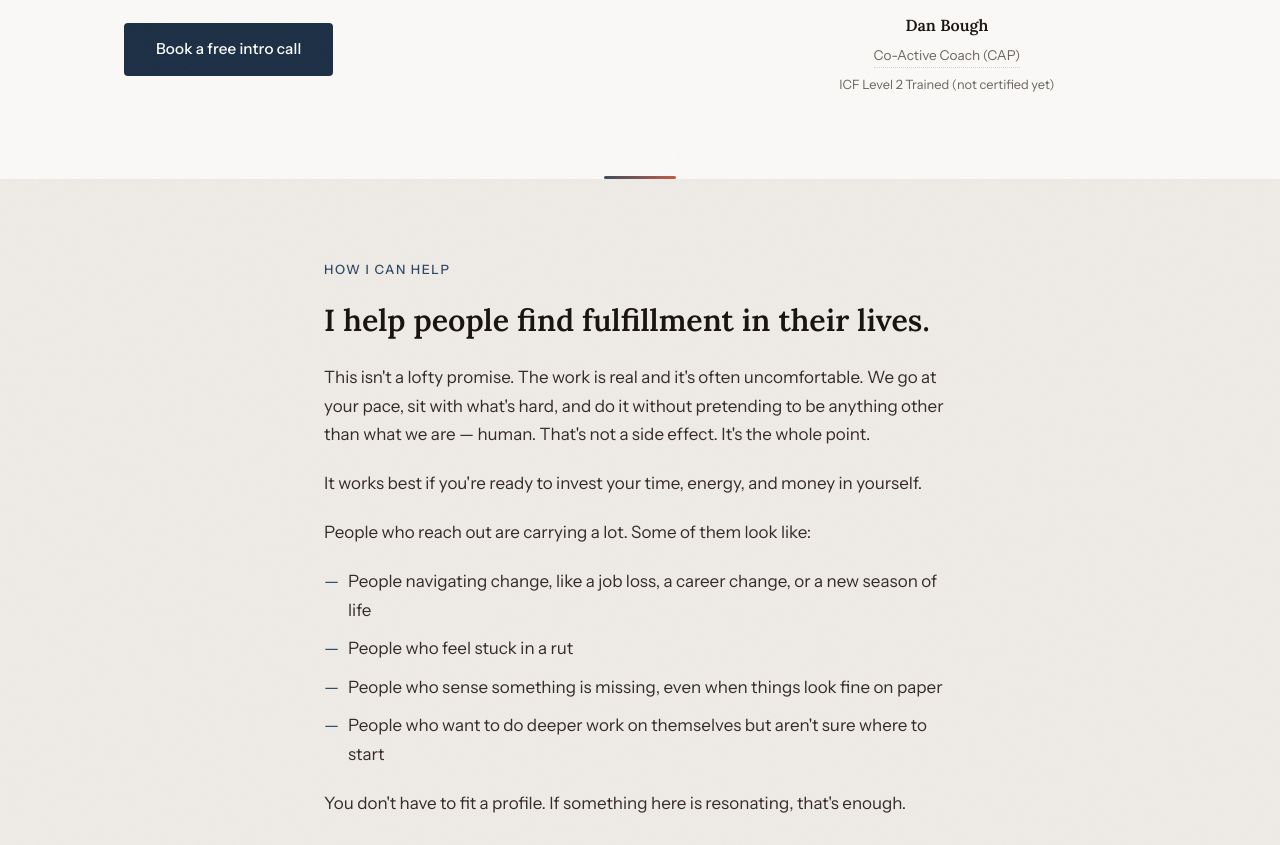
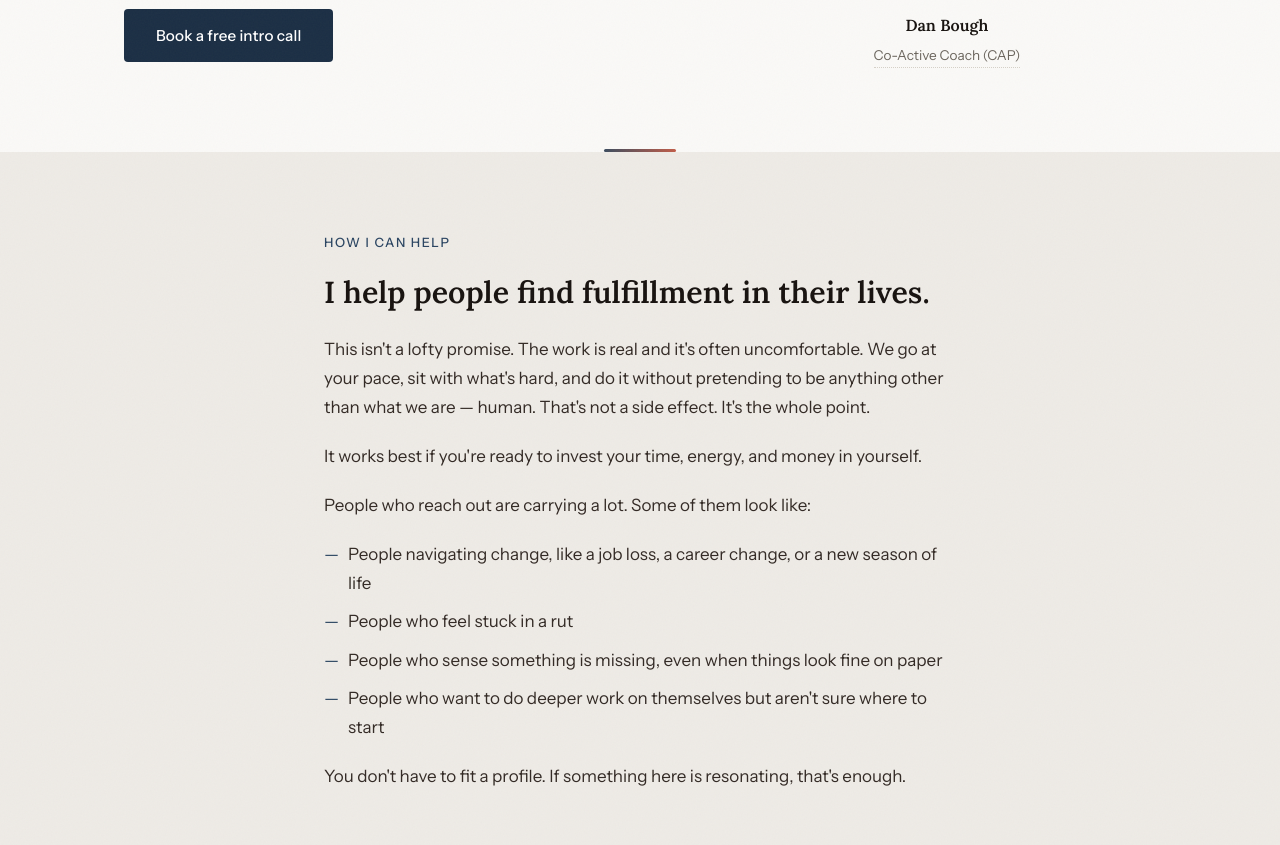
Before and after one commit to dbough/completely-human-coaching-com, a Jekyll site: the page built from index.html, in a window 1280 px wide and 1400 px high, cut to the strip 555-1400 px from the top of the window. Built offline with Jekyll 4.4.1, drawn with Linux system fonts in a browser that asks for light colours.

Commit message:
Revert ICF Level 2 training mentions
The hero photo caption addition didn't look good; reverting both it and the FAQ wording back to their prior state.

Co-Authored-By: Claude Sonnet 5 <noreply@anthropic.com>

```diff
--- a/index.css
+++ b/index.css
@@ -106,13 +106,6 @@
 .hero-photo-title:hover {
   color: var(--bark);
   border-color: var(--bark);
-}
-
-.hero-photo-subtitle {
-  display: block;
-  font-size: 0.8rem;
-  color: var(--muted);
-  margin-top: 0.35rem;
 }
 
 @media (max-width: 860px) {
--- a/index.html
+++ b/index.html
@@ -31,7 +31,6 @@ og_image: "https://completelyhumancoaching.com/og-image.png"
         <p class="hero-photo-caption">
           <span class="hero-photo-name">Dan Bough</span>
           <a class="hero-photo-title" href="https://www.credly.com/badges/5d859225-c73f-42c8-a2f3-ca9c68e569fe/public_url" target="_blank" rel="noopener">Co-Active Coach (CAP)</a>
-          <span class="hero-photo-subtitle">ICF Level 2 Trained (not certified yet)</span>
         </p>
       </div>
     </div>
--- a/what-to-expect/index.html
+++ b/what-to-expect/index.html
@@ -311,8 +311,7 @@ og_image: "https://completelyhumancoaching.com/og-image.png"
       <p class="reveal reveal-delay-2">
         I'm trained in the <a href="https://coactive.com/what-is-co-active/" target="_blank" rel="noopener">Co-Active</a>
         coaching model through the Co-Active Training Institute (CTI), an ICF-accredited program,
-        and I've completed ICF Level 2 training there. I'm not ICF certified yet, but it's the
-        foundation for everything above.
+        and I've completed Level 2 training there. It's the foundation for everything above.
       </p>
     </div>
   </section>
```
